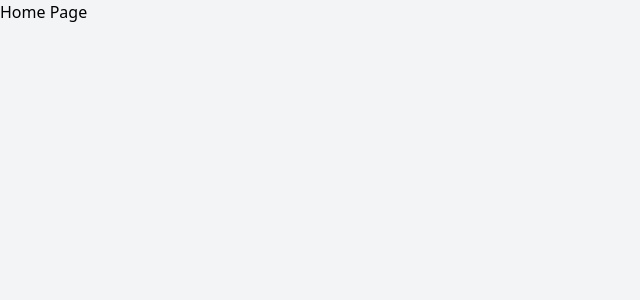
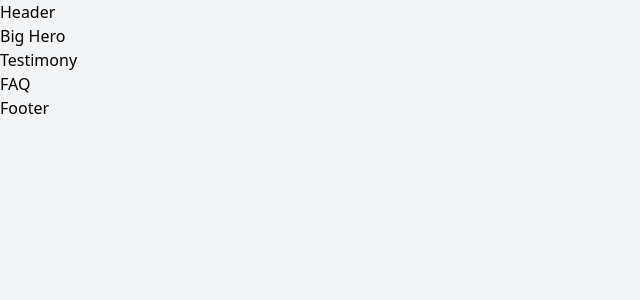
Before and after one commit to ishmaell/snubes-code-challenge, a React (Create React App) app: page / in a window 1280 px wide. Shown: the top 300 px of the page, without its empty margins (0-640 px from the left). Built offline with nearby package versions, Linux system fonts and the light colour scheme.

Commit message:
chore: add layout

```diff
--- /dev/null
+++ b/src/components/BigHero.tsx
@@ -0,0 +1,7 @@
+import React from 'react';
+
+const BigHero: React.FC = () => {
+  return <h1>Big Hero</h1>;
+};
+
+export default BigHero;
--- /dev/null
+++ b/src/components/FAQ.tsx
@@ -0,0 +1,7 @@
+import React from 'react';
+
+const FAQ: React.FC = () => {
+  return <h1>FAQ</h1>;
+};
+
+export default FAQ;
--- /dev/null
+++ b/src/components/Footer.tsx
@@ -0,0 +1,7 @@
+import React from 'react';
+
+const Footer: React.FC = () => {
+  return <h1>Footer</h1>;
+};
+
+export default Footer;
--- /dev/null
+++ b/src/components/Header.tsx
@@ -0,0 +1,7 @@
+import React from 'react';
+
+const Header: React.FC = () => {
+  return <h1>Header</h1>;
+};
+
+export default Header;
--- /dev/null
+++ b/src/components/Testimony.tsx
@@ -0,0 +1,7 @@
+import React from 'react';
+
+const Testimony: React.FC = () => {
+  return <h1>Testimony</h1>;
+};
+
+export default Testimony;
--- a/src/layout/Layout.tsx
+++ b/src/layout/Layout.tsx
@@ -1,7 +1,15 @@
 import React from 'react';
+import Header from '../components/Header';
+import Footer from '../components/Footer';
 
 const Layout: React.FC = ({ children }) => {
-  return <React.Fragment>{children}</React.Fragment>;
+  return (
+    <React.Fragment>
+      <Header />
+      <main>{children}</main>
+      <Footer />
+    </React.Fragment>
+  );
 };
 
 export default Layout;
--- a/src/pages/Home.tsx
+++ b/src/pages/Home.tsx
@@ -1,7 +1,18 @@
 import React from 'react';
+import BigHero from '../components/BigHero';
+import Testimony from '../components/Testimony';
+import FAQ from '../components/FAQ';
 
 const Home: React.FC = () => {
-  return <h1>Home Page</h1>;
+  return (
+    <div className="home-section">
+      <BigHero />
+      <div className="features"></div>
+      <div className="why-snubes"></div>
+      <Testimony />
+      <FAQ />
+    </div>
+  );
 };
 
 export default Home;
```
